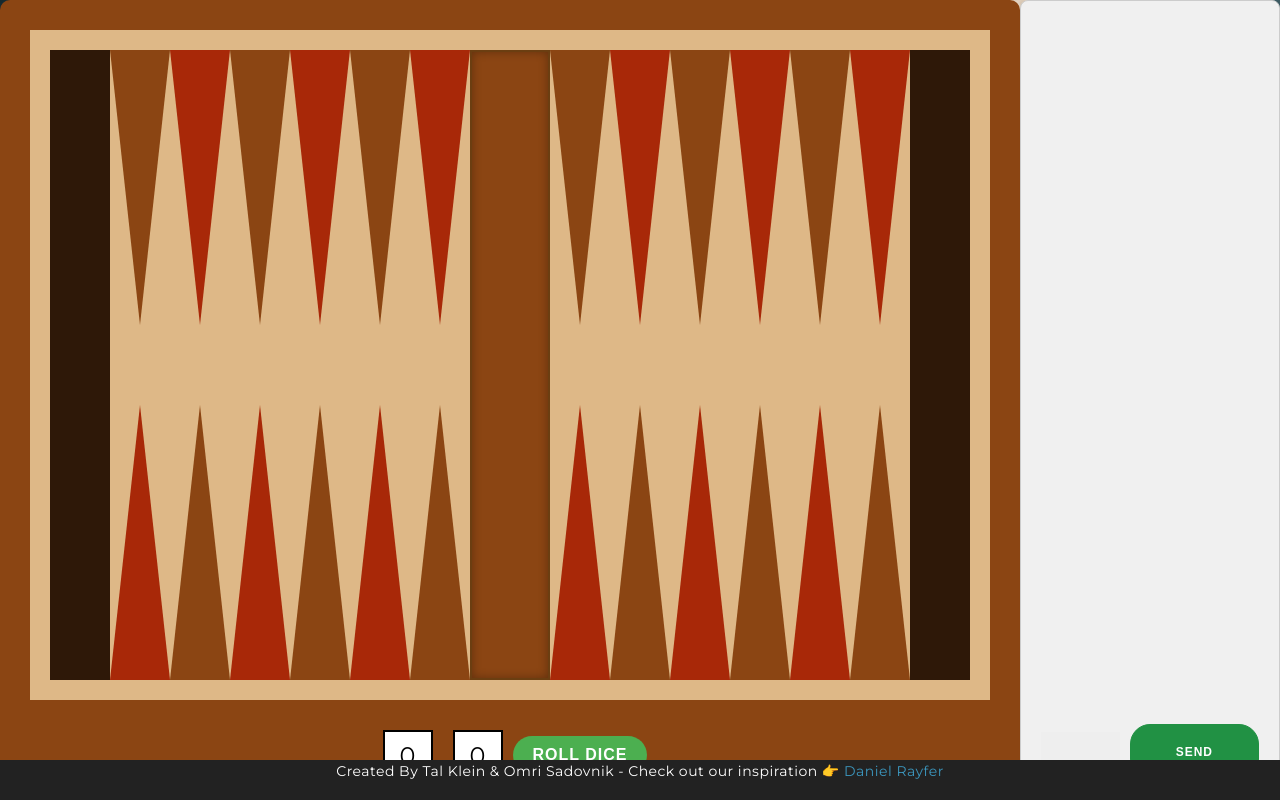
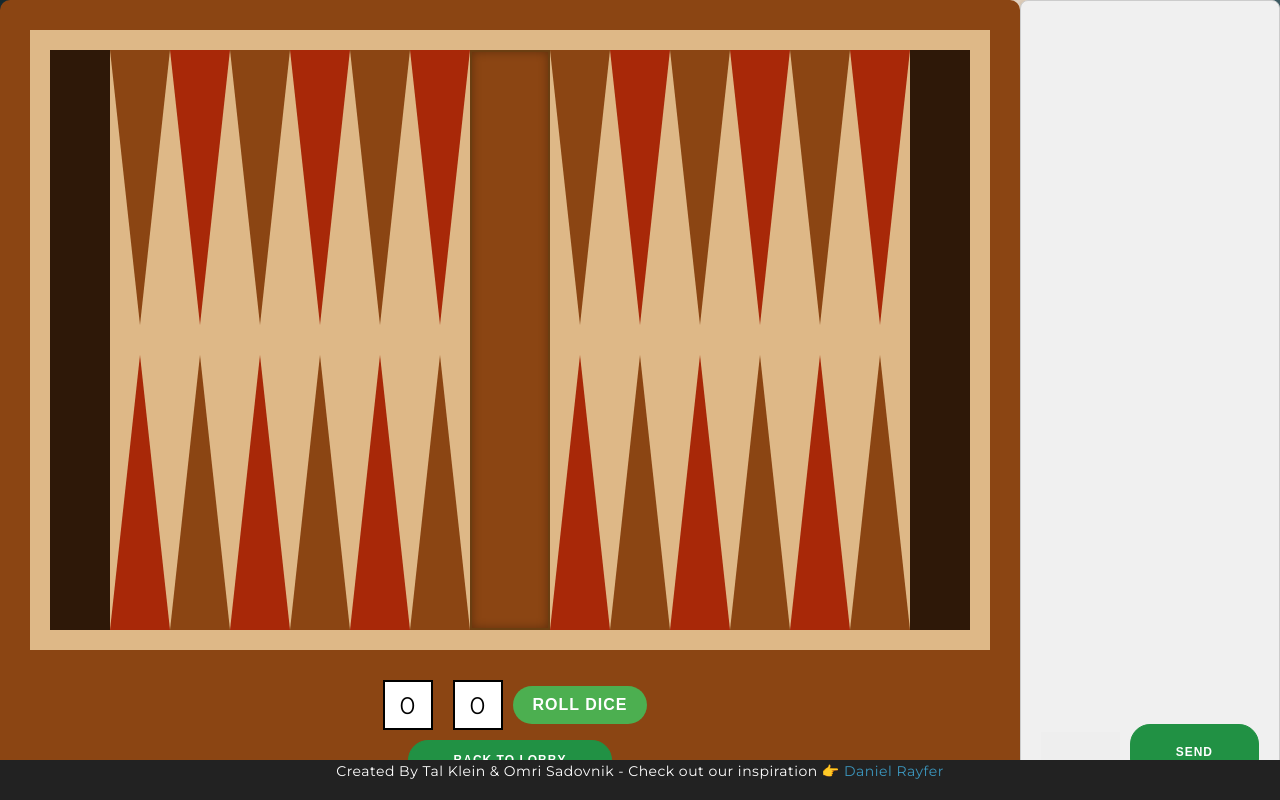
Before and after one commit to Omrikush6/BackgammonFinalProject, a React (Vite) app in the folder backgammonfinalproject.client/: page /game/1 in a window 1280 px wide. Built offline with nearby package versions, Linux system fonts and the light colour scheme; sample sign-in values are in the browser's storage.

Commit message:
remove debugger and console log addedd a back to lobby button to all the components

```diff
--- a/backgammonfinalproject.client/src/App.jsx
+++ b/backgammonfinalproject.client/src/App.jsx
@@ -128,10 +128,10 @@
       <Routes>
         <Route path='/' element={isLoggedIn ? <Navigate to='/Lobby' /> : <Login />} />
         <Route path='/lobby' element={isLoggedIn ? <Lobby  /> : <Navigate to='/' />} />
+        <Route path="/Join" element={isLoggedIn ?<Join /> : <Navigate to='/Lobby' /> } />
         <Route path='/game/:gameId' element={isLoggedIn ? <GameRoom /> : <Navigate to='/' />} />
         <Route path="/profile" element={isLoggedIn ? <Profile /> : <Navigate to="/" />} />
         <Route path="/contact" element={<Contact />} />
-        <Route path="/Join" element={isLoggedIn ?<Join /> : <Navigate to='/Lobby' /> } />
         <Route path='*' element={<Navigate to={isLoggedIn ? '/Lobby' : '/'} />} />
       </Routes>
       <Footer />
--- a/backgammonfinalproject.client/src/components/Game/Game.css
+++ b/backgammonfinalproject.client/src/components/Game/Game.css
@@ -10,3 +10,7 @@
   }
   .start-game{
     margin-top: 10px;}
+
+.back-to-lobby{
+    margin-top: 10px;
+}
--- a/backgammonfinalproject.client/src/components/Game/Game.jsx
+++ b/backgammonfinalproject.client/src/components/Game/Game.jsx
@@ -1,10 +1,12 @@
-import React, { useState } from 'react';
+import React from 'react';
+import { useNavigate } from 'react-router-dom';
 import GameBoard from '../GameBoard/GameBoard';
 import DiceContainer from '../DiceContainer/DiceContainer';
 import './Game.css';
 
 
 const Game = ({ game,onStartGame, onRollDice , onMove }) => {
+  const navigate = useNavigate();
   return (
     <div className="game">
       <GameBoard game={game} onMove={onMove} />
@@ -12,6 +14,9 @@
       {game.gameStatus == '1' && (
         <button className='start-game' onClick={onStartGame}>Start Game</button>
       )}
+            <button className='back-to-lobby'  onClick={() => navigate('/lobby')}>
+        Back to Lobby
+      </button>
     </div>
   );
 };
--- a/backgammonfinalproject.client/src/components/GameBoard/GameBoard.jsx
+++ b/backgammonfinalproject.client/src/components/GameBoard/GameBoard.jsx
@@ -12,14 +12,12 @@
   const { user } = useContext(UserContext);
 
   const handlePointClick = (index) => {
-    debugger;
     if(game.currentTurn != user.id){
       return
     }
     if (selectedBar !== null) {
       // If a bar is selected, attempt to move from bar to point
       onMove(selectedBar, index);
-      console.log(`attempted to move checker from bar to point ${index}`);
       setSelectedBar(null);
     } else if (selectedPoint === null && typeof(index)==='number') {
       // If no point is selected and this point has checkers, select it
--- a/backgammonfinalproject.client/src/components/GameRoom/GameRoom.jsx
+++ b/backgammonfinalproject.client/src/components/GameRoom/GameRoom.jsx
@@ -78,7 +78,6 @@
     const handleGameStarted = (updatedGame) => {
       GameLogic.initializeGame(updatedGame);
       setGame({...GameLogic.gameState});
-      console.log('this is the current game state', GameLogic.gameState);
     };
 
     const handleGameUpdated = (updatedGame) => {
@@ -91,7 +90,6 @@
     };
 
     const handleGameEnded = (gameEndData) => {
-      console.log('Game ended', gameEndData);
 
       if (!gameEndData || !gameEndData.currentStateJson) {
           console.error('Invalid gameEndData received');
--- a/backgammonfinalproject.client/src/components/Lobby/Lobby.jsx
+++ b/backgammonfinalproject.client/src/components/Lobby/Lobby.jsx
@@ -1,4 +1,4 @@
-import React, { useState } from 'react';
+import React from 'react';
 import { useNavigate } from 'react-router-dom';
 import { UserContext } from '../../App';
 import { useContext } from 'react';
@@ -55,7 +55,6 @@
   const lobbyItems = [
     { label: 'Start New Game', onClick: startNewGame },
     { label: 'Join Game Room', onClick: () => navigate('/join') },
-    { label: 'Ranking Table', onClick: () => navigate('/rankings') },
     { label: 'My Profile', onClick: () => navigate('/profile') },
     { label: 'Log Out', onClick: handleGoBack, ghost: true },
     { label: 'Contact Us', onClick: () => navigate('/contact') },
```
